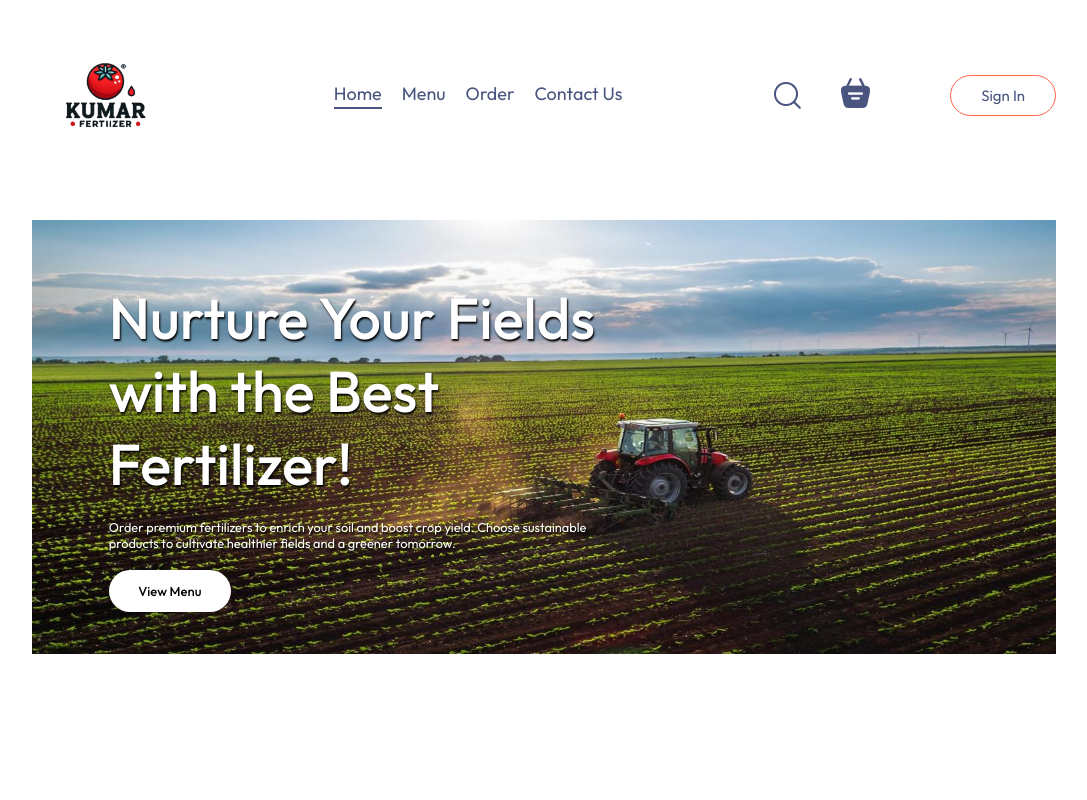
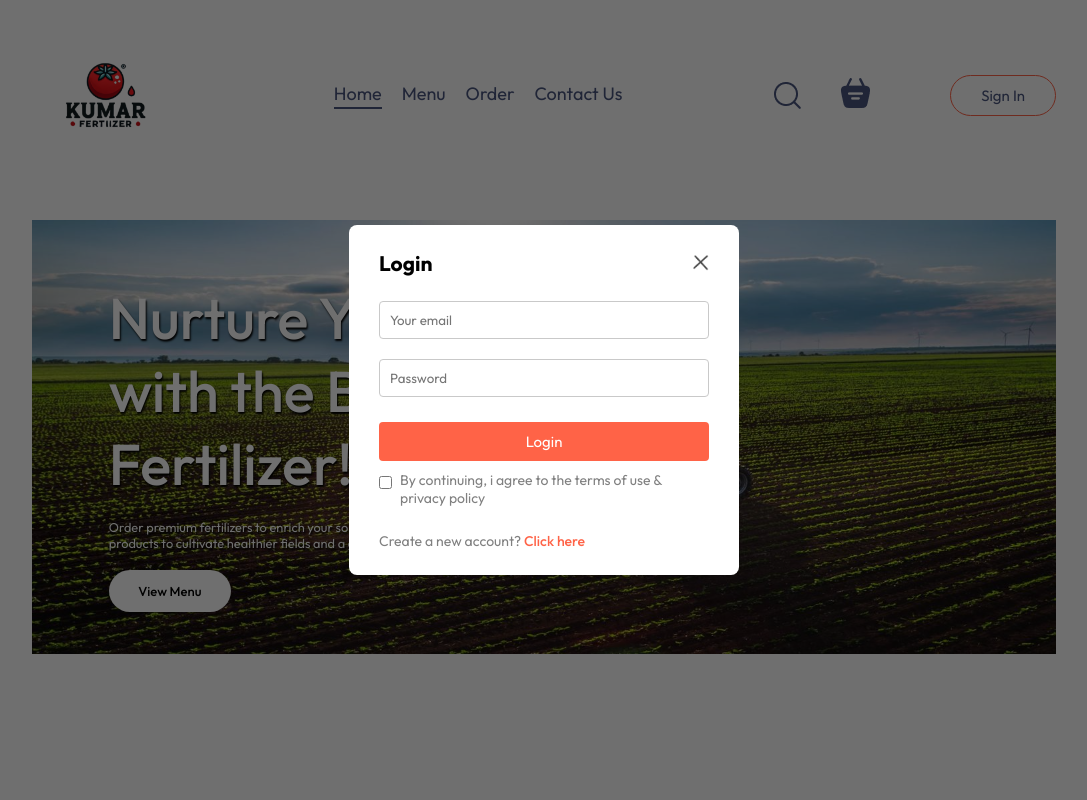
Before and after one commit to priyanshuuranjan/Fertilizer-Shop-admin, a React (Vite) app in the folder frontend/: page / in a window 1280 px wide. Both pictures are taken after a click on the button "Sign In". Shown: the top 800 px of the page, without its empty margins (96-1183 px from the left). Built offline with nearby package versions, Linux system fonts and the light colour scheme.

Commit message:
add:  login section

```diff
--- a/frontend/src/App.jsx
+++ b/frontend/src/App.jsx
@@ -2,12 +2,16 @@ import { Routes, Route } from "react-router-dom";
 import Navbar from "./components/Navbar/Navbar";
 import Home from "./pages/Home/Home";
 import Footer from "./components/Footer/Footer";
+import { useState } from "react";
+import LoginPopup from "./components/LoginPopup/LoginPopup";
 
 const App = () => {
+  const [showLogin, setShowLogin] = useState(false);
   return (
     <>
+      {showLogin ? <LoginPopup setShowLogin={setShowLogin} /> : <></>}
       <div className="app">
-        <Navbar />
+        <Navbar setShowLogin={setShowLogin} />
         <Routes>
           <Route path="/" element={<Home />} />
         </Routes>
--- /dev/null
+++ b/frontend/src/components/LoginPopup/LoginPopup.css
@@ -0,0 +1,65 @@
+.login-popup {
+  position: absolute;
+  z-index: 1;
+  width: 100%;
+  height: 100%;
+  background-color: #00000090;
+  display: grid;
+}
+.login-popup-container {
+  place-self: center;
+  width: max(23vw, 330px);
+  color: #808080;
+  background-color: white;
+  display: flex;
+  flex-direction: column;
+  gap: 25px;
+  padding: 25px 30px;
+  border-radius: 8px;
+  font-size: 14px;
+  animation: fadeIn 0.5s;
+}
+.login-popup-title {
+  display: flex;
+  justify-content: space-between;
+  align-items: center;
+  color: black;
+}
+.login-popup-title img {
+  width: 16px;
+  cursor: pointer;
+}
+.login-popup-inputs {
+  display: flex;
+  flex-direction: column;
+  gap: 20px;
+}
+.login-popup-inputs input {
+  outline: none;
+  border: 1px solid #c9c9c9;
+  padding: 10px;
+  border-radius: 4px;
+}
+.login-popup-container button {
+  border: none;
+  padding: 10px;
+  border-radius: 4px;
+  color: white;
+  background-color: tomato;
+  font-size: 15px;
+  cursor: pointer;
+}
+.login-popup-condition {
+  display: flex;
+  align-items: start;
+  gap: 8px;
+  margin-top: -15px;
+}
+.login-popup-condition input {
+  margin-top: 5px;
+}
+.login-popup p span {
+  color: tomato;
+  font-weight: 500;
+  cursor: pointer;
+}
--- /dev/null
+++ b/frontend/src/components/LoginPopup/LoginPopup.jsx
@@ -0,0 +1,58 @@
+import { useState } from "react";
+import "./LoginPopup.css";
+import { assets } from "../../assets/assets";
+
+const LoginPopup = ({ setShowLogin }) => {
+  const [currState, setCurrState] = useState("Login");
+
+  return (
+    <div className="login-popup">
+      <form className="login-popup-container">
+        <div className="login-popup-title">
+          <h2>{currState}</h2>
+          <img
+            onClick={() => setShowLogin(false)}
+            src={assets.cross_icon}
+            alt=""
+          />
+        </div>
+        <div className="login-popup-inputs">
+          {currState === "Login" ? (
+            <></>
+          ) : (
+            <input name="name" type="text" placeholder="Your name" required />
+          )}
+          <input name="email" type="email" placeholder="Your email" required />
+          <input
+            name="password"
+            type="password"
+            placeholder="Password"
+            required
+          />
+        </div>
+        <button type="submit">
+          {currState === "Sign Up" ? "Create account" : "Login"}
+        </button>
+        <div className="login-popup-condition">
+          <input type="checkbox" required />
+          <p className="continuee">
+            By continuing, i agree to the terms of use & privacy policy
+          </p>
+        </div>
+        {currState === "Login" ? (
+          <p>
+            Create a new account?{" "}
+            <span onClick={() => setCurrState("Sign Up")}>Click here</span>
+          </p>
+        ) : (
+          <p>
+            Already have an account?{" "}
+            <span onClick={() => setCurrState("Login")}>Login here</span>
+          </p>
+        )}
+      </form>
+    </div>
+  );
+};
+
+export default LoginPopup;
--- a/frontend/src/components/Navbar/Navbar.jsx
+++ b/frontend/src/components/Navbar/Navbar.jsx
@@ -3,7 +3,7 @@ import "./Navbar.css";
 import { Link } from "react-router-dom";
 import { assets } from "../../assets/assets";
 
-const Navbar = () => {
+const Navbar = ({ setShowLogin }) => {
   const [menu, setMenu] = useState("home");
   return (
     <div className="navbar">
@@ -44,7 +44,14 @@ const Navbar = () => {
           <img src={assets.basket_icon} alt="basket" />
         </div>
         <div className="dot"></div>
-        <button>Sign In</button>
+
+        <button
+          onClick={() => {
+            setShowLogin(true);
+          }}
+        >
+          Sign In
+        </button>
       </div>
     </div>
   );
```
